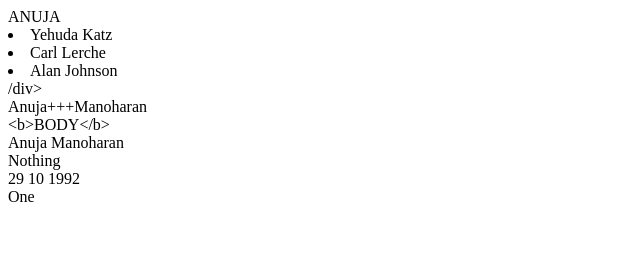
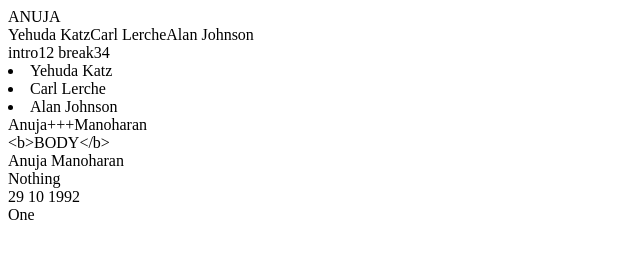
Before and after one commit to GitAnuja/handlebars, a plain HTML site: page v1/index.html in a window 1280 px wide. Shown: the whole page, without its empty margins (0-640 px from the left). Drawn offline with nearby package versions, Linux system fonts and the light colour scheme.

Commit message:
helpers : with, each. if

```diff
--- a/v1/handlebars.js
+++ b/v1/handlebars.js
@@ -25,6 +25,7 @@ var Handlebars = {
 							return Handlebars.compile(opt)(data);
 						}});
 						close = closeH+("{{/"+helper).length;
+						p--;
 					}
 					ret+=Handlebars.helpers[helper].apply(null, args);
 				}
@@ -61,5 +62,22 @@ var Handlebars = {
 	registerHelper : function(name, f){
 		Handlebars.helpers[name] = f;
 	},
-	helpers : {}
+	helpers : {
+		with : function(data, opt){
+			return opt.fn(data);
+		},
+		each : function(data, opt){
+			var ret = "";
+			for(var i=0; i<data.length; i++){
+				ret+=opt.fn(data[i]);
+			}
+			return ret;
+		},
+		if : function(data, opt){
+			if(data){
+				return opt.fn(this);
+			}
+			return "";
+		}
+	}
 }
--- a/v1/index.html
+++ b/v1/index.html
@@ -2,6 +2,9 @@ ANUJA
 <script src="handlebars.js"></script>
 <body>
 	<script id="handlebars" type="text/x-handlebars-template">
+		<div>{{#if bool}}ANUJA{{/if}}</div>
+		<div>{{#each people}}{{firstName}} {{lastName}}{{/each}}</div>
+		<div>{{#with item}}{{intro}} {{break}}{{/with}}</div>
 		<div>{{#list people}}{{firstName}} {{lastName}}{{/list}}</div>
 		<div>{{concat first last}}</div>
 		<div>{{{escape}}}</div>
--- a/v1/index.js
+++ b/v1/index.js
@@ -3,7 +3,8 @@ window.onload = function(){
 	var template = Handlebars.compile(source);
 	var data = {first : "Anuja", last : "Manoharan", dob : {date : 29, month : 10, year : 1992}, items : ["One", "Two"],
 	escape : "<b>BODY</b>", people: [{firstName: "Yehuda", lastName: "Katz"}, {firstName: "Carl", lastName: "Lerche"},
-	{firstName: "Alan", lastName: "Johnson"}]};
+	{firstName: "Alan", lastName: "Johnson"}], item : {intro : "intro12", break : "break34"},
+	bool : false};
 	Handlebars.registerHelper("concat", function(first, last){
 		return first+"+++"+last;
 	});
```
